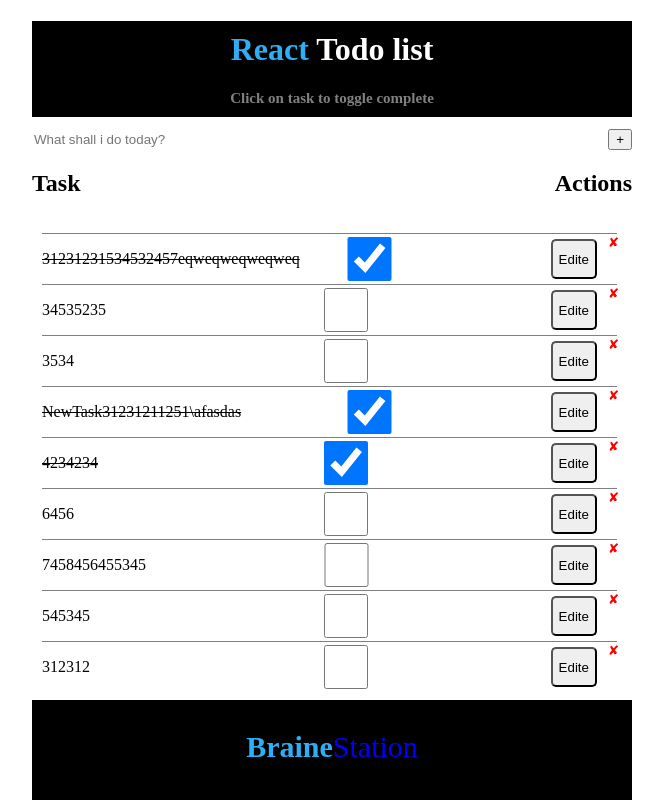
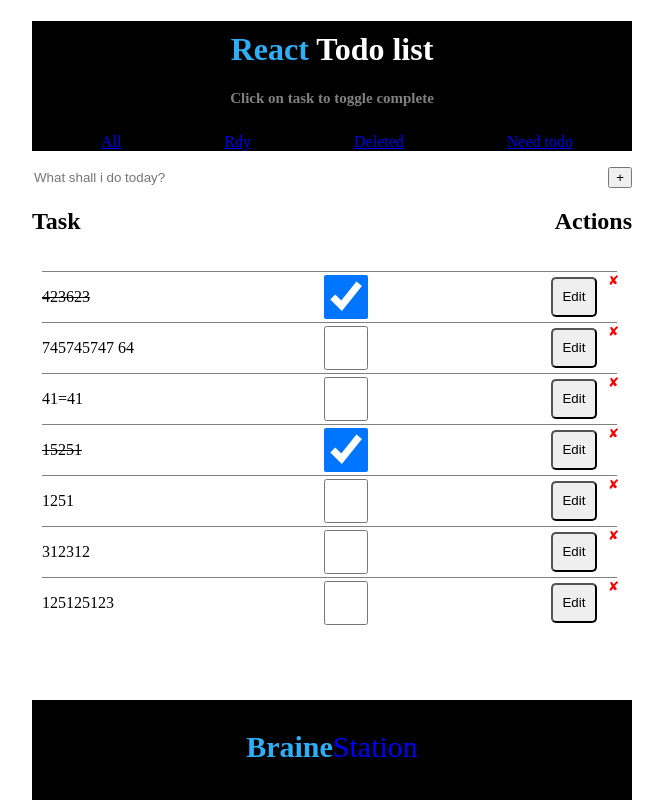
Before and after one commit to MaMMothJr/React-, a React (Create React App) app: page / in a window 1280 px wide. Shown: the whole page, without its empty margins (308-971 px from the left). Built offline with nearby package versions, Linux system fonts and the light colour scheme; data requests are answered from the project's data file.

Commit message:
2020-04-02

```diff
--- a/db.json
+++ b/db.json
@@ -1,53 +1,70 @@
 {
-  "posts": [
+  "main": [
     {
       "isDone": true,
-      "title": "31231231534532457eqweqweqweqweq",
-      "id": 12
+      "title": "423623",
+      "id": 30
     },
     {
       "isDone": false,
-      "title": "34535235",
-      "id": 16
+      "title": "745745747 64 ",
+      "id": 31
     },
     {
       "isDone": false,
-      "title": "3534",
-      "id": 18
+      "title": "41=41",
+      "id": 32
     },
     {
       "isDone": true,
-      "title": "NewTask31231211251\\afasdas",
-      "id": 23
-    },
-    {
-      "isDone": true,
-      "title": "4234234",
-      "id": 24
+      "title": "15251",
+      "id": 33
     },
     {
       "isDone": false,
-      "title": "6456",
-      "id": 26
-    },
-    {
-      "isDone": false,
-      "title": "7458456455345",
-      "id": 27
-    },
-    {
-      "isDone": false,
-      "title": "545345",
-      "id": 28
+      "title": "1251",
+      "id": 34
     },
     {
       "isDone": false,
       "title": "312312",
-      "id": 29
+      "id": 35
+    },
+    {
+      "isDone": false,
+      "title": "125125123",
+      "id": 36
     }
   ],
-  "comments": [],
-  "profile": {
-    "name": "typicode"
-  }
+  "isDone": [
+    {
+      "id": 37,
+      "isDone": false,
+      "title": "132312512"
+    },
+    {
+      "id": 32,
+      "isDone": false,
+      "title": "41=41"
+    },
+    {
+      "id": 33,
+      "isDone": false,
+      "title": "15251"
+    }
+  ],
+  "deleted": [
+    {
+      "id": 37,
+      "isDone": false,
+      "title": "132312512"
+    }
+  ],
+  "notDone": [
+    {
+      "id": 32,
+      "isDone": false,
+      "title": "41=41"
+    }
+  ]
 }
--- a/package.json
+++ b/package.json
@@ -11,6 +11,7 @@
     "react-dom": "^16.12.0",
     "react-modal": "^3.11.2",
     "react-redux": "^7.2.0",
+    "react-router-dom": "^5.1.2",
     "react-scripts": "3.4.0"
   },
   "scripts": {
--- a/src/components/App/App.js
+++ b/src/components/App/App.js
@@ -3,10 +3,11 @@ import Header from '../Header/Header';
 import Main from '../Main/Main';
 import Footer from '../Footer/Footer';
 
-function App() {
+function App( {children} ) {
   return (
     <div className="app">
-      <Header  />
+      <Header/>
+        {children}
       <Main  />
       <Footer />
     </div>
--- /dev/null
+++ b/src/components/Deleted/Deleted.js
@@ -0,0 +1,25 @@
+import React, {useEffect, useState} from 'react';
+import TodoListItem  from '../TodoListItem/TodoListItem';
+import PropTypes from 'prop-types';
+
+function Deleted () {
+    const [tasks, setTasks] = useState([]);
+
+    useEffect(() => {
+        fetch('http://localhost:3004/deleted')
+            .then(response => response.json())
+            .then(text =>  setTasks(text))
+    },[]);
+
+    return (
+        <ul>
+            {tasks.map(item => <TodoListItem key={item.id} item={item} />)}
+        </ul>
+    );
+}
+
+export default Deleted;
+
+TodoListItem.propTypes = {
+    tasks: PropTypes.array.isRequired
+};
--- a/src/components/Header/Header.js
+++ b/src/components/Header/Header.js
@@ -1,4 +1,7 @@
 import React from 'react';
+import { Link} from 'react-router-dom';
+
+
 
 function Header() {
   return (
@@ -6,6 +9,13 @@ function Header() {
       <header>
         <h1> <span className="h1st"> React </span> Todo list</h1>
         <h2> Click on task to toggle complete</h2>
+        <ul className="navig">
+          <li><Link to='/main'>All</Link></li>
+          <li><Link to='/isDone'>Rdy</Link></li>
+          <li><Link to='/deleted'>Deleted</Link></li>
+          <li><Link to='/notDone'>Need todo</Link></li>
+        </ul>
+
     </header>
   </div>
 );
--- /dev/null
+++ b/src/components/IsDone/IsDone.js
@@ -0,0 +1,25 @@
+import React, {useEffect, useState} from 'react';
+import TodoListItem  from '../TodoListItem/TodoListItem';
+import PropTypes from 'prop-types';
+
+function IsDone () {
+    const [tasks, setTasks] = useState([]);
+
+    useEffect(() => {
+        fetch('http://localhost:3004/isDone')
+            .then(response => response.json())
+            .then(text =>  setTasks(text))
+    },[]);
+
+    return (
+        <ul>
+            {tasks.map(item => <TodoListItem key={item.id} item={item} />)}
+        </ul>
+    );
+}
+
+export default IsDone;
+
+TodoListItem.propTypes = {
+    tasks: PropTypes.array.isRequired
+};
--- a/src/components/Main/Main.js
+++ b/src/components/Main/Main.js
@@ -7,7 +7,7 @@ function Main () {
   const [newValueTodo, setNewValueTodo] = useState('');
 
   useEffect(() => {
-    fetch('http://localhost:3004/posts')
+    fetch('http://localhost:3004/main')
       .then(response => response.json())
       .then(text =>  setTasks(text))
     },[newValueTodo]);
@@ -19,7 +19,7 @@ function Main () {
   const addToTodo = useCallback((event) => {
     event.preventDefault();
     if(newValueTodo.trim() !== '') {
-      fetch('http://localhost:3004/posts', {
+      fetch('http://localhost:3004/main', {
         body: JSON.stringify({
           isDone: false,
           title: newValueTodo,
--- /dev/null
+++ b/src/components/NotDone/NotDone.js
@@ -0,0 +1,25 @@
+import React, {useEffect, useState} from 'react';
+import TodoListItem  from '../TodoListItem/TodoListItem';
+import PropTypes from 'prop-types';
+
+function NotDone () {
+    const [tasks, setTasks] = useState([]);
+
+    useEffect(() => {
+        fetch('http://localhost:3004/notDone')
+            .then(response => response.json())
+            .then(text =>  setTasks(text))
+    },[]);
+
+    return (
+        <ul>
+            {tasks.map(item => <TodoListItem key={item.id} item={item} />)}
+        </ul>
+    );
+}
+
+export default NotDone;
+
+TodoListItem.propTypes = {
+    tasks: PropTypes.array.isRequired
+};
--- a/src/components/TodoListItem/TodoListItem.js
+++ b/src/components/TodoListItem/TodoListItem.js
@@ -1,15 +1,12 @@
-import React, {useState, useEffect, useCallback} from 'react';
+import React, {useState, useCallback} from 'react';
 import Modal from 'react-modal';
-import TodoList from '../TodoList/TodoList';
 import PropTypes from 'prop-types';
-import Main from '../Main/Main';
-// import api from '../../services/api';
 
 function TodoListItem({item}) {
 
   const [newValueTodo, setNewValueTodo] = useState('');
   const [modalIsOpenDelete,setIsOpenDelete] = useState(false);
-  const [modalIsOpenEdite,setIsOpenEdite] = useState(false);
+  const [modalIsOpenEdit,setIsOpenEdit] = useState(false);
   const [taskIsDone,setTaskIsDone] = useState(item.isDone);
 
   const customStyles = {
@@ -24,20 +21,34 @@ function TodoListItem({item}) {
   };
 
   function openModal(event) {
-    event.target.id === "del" ? setIsOpenDelete(true) : setIsOpenEdite(true);
+    event.target.id === "del" ? setIsOpenDelete(true) : setIsOpenEdit(true);
   }
 
   function closeModal() {
     setIsOpenDelete(false);
-    setIsOpenEdite(false);
+    setIsOpenEdit(false);
+  }
+
+  function goToDeleted() {
+    fetch('http://localhost:3004/deleted/', {
+      body: JSON.stringify({
+        id: item.id,
+        isDone: item.isDone,
+        title: item.title,
+       }),
+      headers: {
+        'Content-Type': 'application/json'
+      },
+      method: 'POST',
+    })
   }
 
   function deleteData() {
-    fetch(`http://localhost:3004/posts/${item.id}`, {
+    goToDeleted();
+    fetch(`http://localhost:3004/main/${item.id}`, {
       method: 'DELETE'
     }).then(response => {
       closeModal();
-      console.log('removed');
     }).catch(err => {
       console.error(err)
     });
@@ -47,8 +58,8 @@ function TodoListItem({item}) {
     setNewValueTodo(event.target.value);
   }, []);
 
-  const editeData = useCallback(() => {
-    fetch(`http://localhost:3004/posts/${item.id}`, {
+  const editData = useCallback(() => {
+    fetch(`http://localhost:3004/main/${item.id}`, {
         body: JSON.stringify({
           title: newValueTodo||item.title,
         }),
@@ -60,43 +71,83 @@ function TodoListItem({item}) {
       setNewValueTodo('');
     }, [item.id, item.title, newValueTodo]);
 
-    const done = useCallback(() => {
-      if (item.isDone !== false) {
-        fetch(`http://localhost:3004/posts/${item.id}`, {
+
+
+  function delFromToDone() {
+    fetch(`http://localhost:3004/isDone/${item.id}`, {
+      method: 'DELETE'
+    }).catch(err => {
+      console.error(err)
+    });
+  }
+
+  function delFromNotDone() {
+    fetch(`http://localhost:3004/notDone/${item.id}`, {
+      method: 'DELETE'
+    }).catch(err => {
+      console.error(err)
+    });
+  }
+
+  function goToDone(status) {
+    if (status === true) {
+      delFromNotDone();
+      fetch('http://localhost:3004/isDone/', {
+        body: JSON.stringify({
+          id: item.id,
+          isDone: item.isDone,
+          title: item.title,
+        }),
+        headers: {
+          'Content-Type': 'application/json'
+        },
+        method: 'POST',
+      })
+    } else {
+      delFromToDone();
+      function goToNotDone(status) {
+        fetch('http://localhost:3004/notDone/', {
           body: JSON.stringify({
-            isDone: false,
+            id: item.id,
+            isDone: item.isDone,
+            title: item.title,
           }),
           headers: {
             'Content-Type': 'application/json'
           },
-          method: 'PATCH',
-        }).then(() => setTaskIsDone(false));
-      } else {
-        fetch(`http://localhost:3004/posts/${item.id}`, {
-          body: JSON.stringify({
-            isDone: true,
-          }),
-          headers: {
+          method: 'POST',
+        })
+      }
+    }
+  }
+  const done = useCallback(ev => {
+    const status = ev.target.checked;
+    goToDone(status);
+    fetch(`http://localhost:3004/main/${item.id}`, {
+      body: JSON.stringify({
+      isDone: status,
+        }),
+       headers: {
             'Content-Type': 'application/json'
           },
           method: 'PATCH',
-        }).then(() => setTaskIsDone(true));
-      }
-    }, []);
+        })
+         .then(() => setTaskIsDone(status));
+      }, []);
 
-  return (
+    return (
     <li className="listItem">
-      <p className={item.isDone? "done": "notDone"}>{item.title}</p>
-      <input className="chek" type="checkbox" onChange={done} checked={taskIsDone||item.isDone}/>
-      <button className="editeButton" onClick={openModal} id="edt">Edite</button>
+      <p className={taskIsDone? "done": "notDone"}>{item.title}</p>
+      <input className="chek" type="checkbox" onClick={done} checked={taskIsDone}/>
+      <button className="editeButton" onClick={openModal} id="edt">Edit</button>
         <Modal
           autoFocus={false}
-          isOpen={modalIsOpenEdite}
+          isOpen={modalIsOpenEdit}
           onRequestClose={closeModal}
           style={customStyles}
           contentLabel="Example Modal"
         >
-            <div>Edite mode</div>
+            <div>Edit mode</div>
             <form >
               <input
                 autoFocus={true}
@@ -104,7 +155,7 @@ function TodoListItem({item}) {
                 type="text"
                 onChange={onInputChange}
               />
-            <button onClick={editeData} id="save">Save</button>
+            <button onClick={editData} id="save">Save</button>
             <button onClick={closeModal}>Cancel</button>
             <div className="isDone">
              </div>
--- a/src/index.css
+++ b/src/index.css
@@ -88,3 +88,10 @@ ul, li {
 .done {
   text-decoration: line-through;
 }
+
+.navig {
+  display: flex;
+  justify-content: space-around;
+  color: white;
+
+}
--- a/src/index.js
+++ b/src/index.js
@@ -2,6 +2,19 @@ import React from 'react';
 import ReactDOM from 'react-dom';
 import './index.css';
 import App from './components/App/App';
+import {BrowserRouter, Switch, Route} from 'react-router-dom';
+import Main from "./components/Main/Main";
+import IsDone from "./components/IsDone/IsDone";
+import NotDone from "./components/NotDone/NotDone";
+import Deleted from "./components/Deleted/Deleted";
 
-
-ReactDOM.render(<App />, document.getElementById('root'));
+ReactDOM.render((
+    <BrowserRouter>
+        <App />
+        <Switch>
+            <Route exact path='/main' component={Main} />
+            <Route exact path='/isDone' component={IsDone} />
+            <Route exact path='/notDone' component={NotDone} />
+            <Route exact path='/deleted' component={Deleted} />
+        </Switch>
+    </BrowserRouter>),document.getElementById('root'));
```
Also changed, not shown: 1 other file (tests, documents, lock files or other folders).
